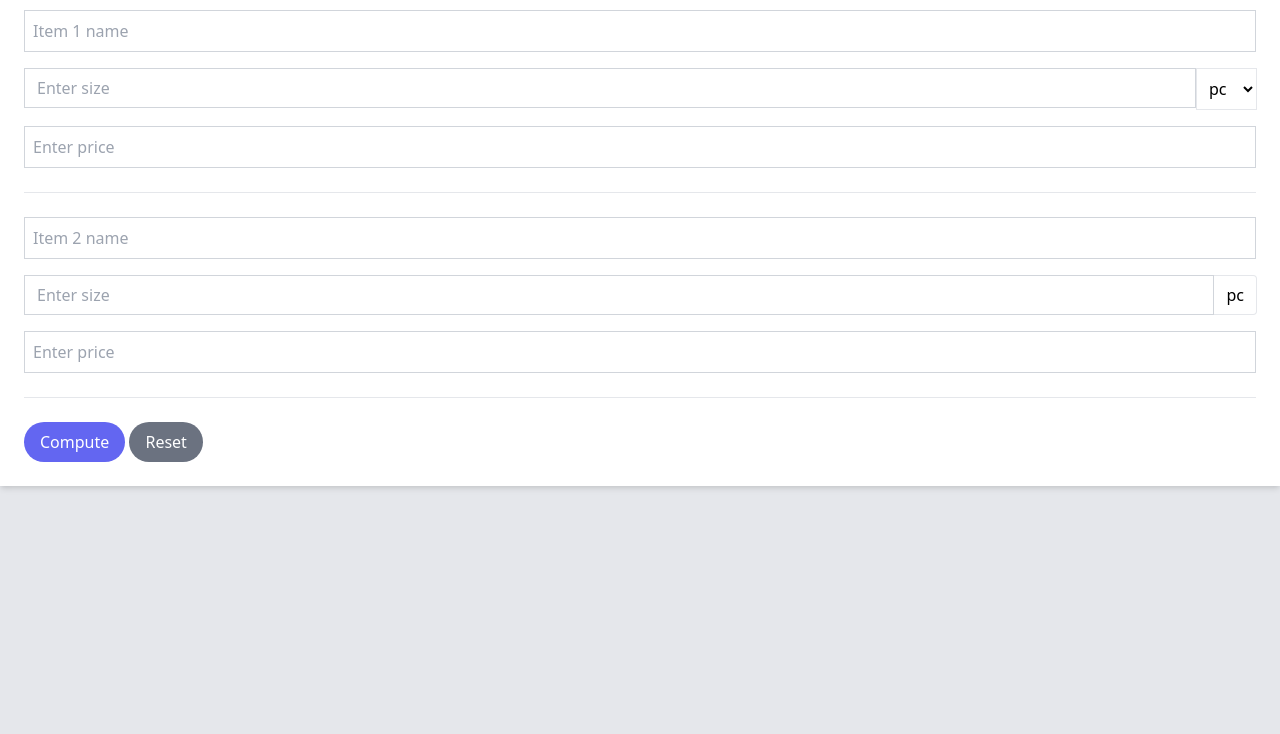
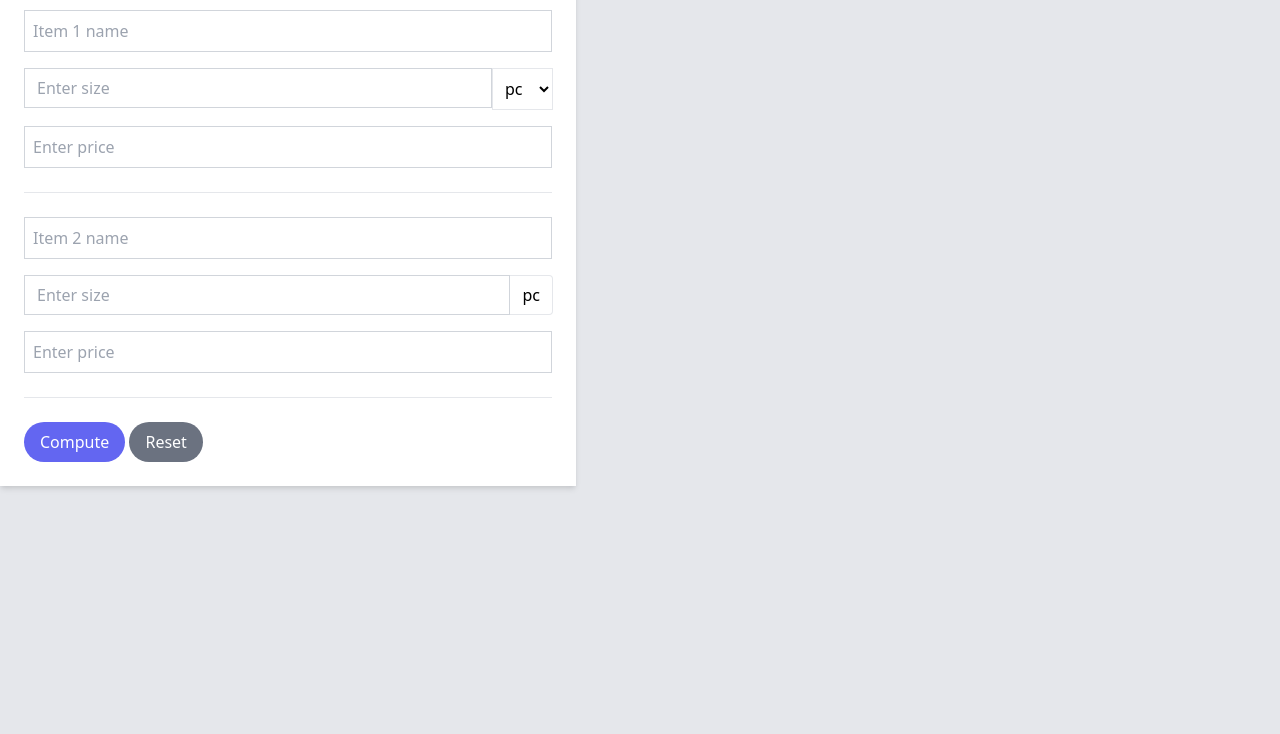
Before and after one commit to vjtvalero/sulitcalc, a plain HTML site: page index.html in a window 1280 px wide. Shown: the part 66-800 px from the top of the page. Drawn offline with nearby package versions, Linux system fonts and the light colour scheme.

Commit message:
max width

```diff
--- a/index.html
+++ b/index.html
@@ -1,12 +1,13 @@
 <!DOCTYPE html>
 <html>
   <head>
+    <title>Sulit Calculator</title>
     <meta charset="UTF-8" />
     <meta name="viewport" content="width=device-width, initial-scale=1.0" />
     <link rel="stylesheet" href="https://unpkg.com/tailwindcss@^2/dist/tailwind.min.css" />
   </head>
   <body class="bg-gray-200">
-    <form class="bg-white p-6 shadow-md" id="form">
+    <form class="bg-white p-6 shadow-md max-w-xl" id="form">
       <h2 class="text-lg font-bold mb-6">Sulit Calculator</h2>
       <!-- Item 1 -->
       <div class="mb-4">
```
